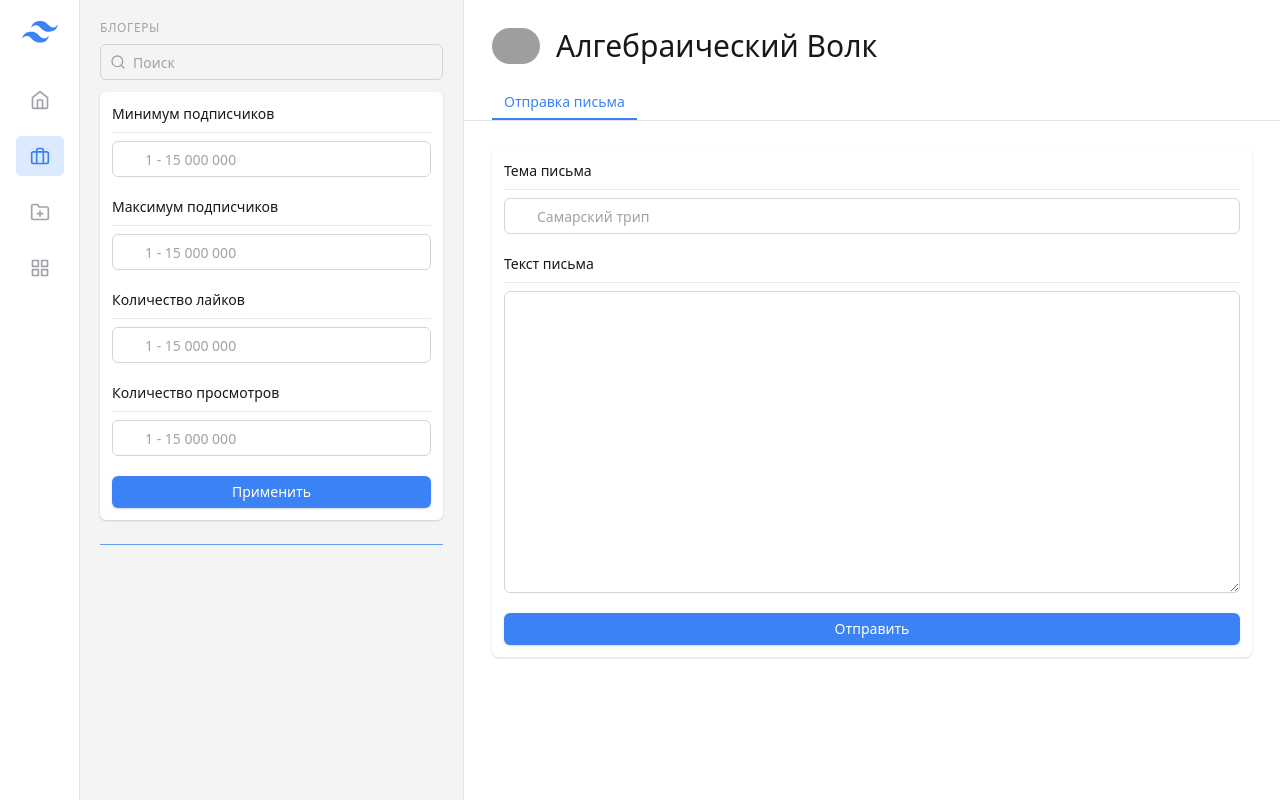
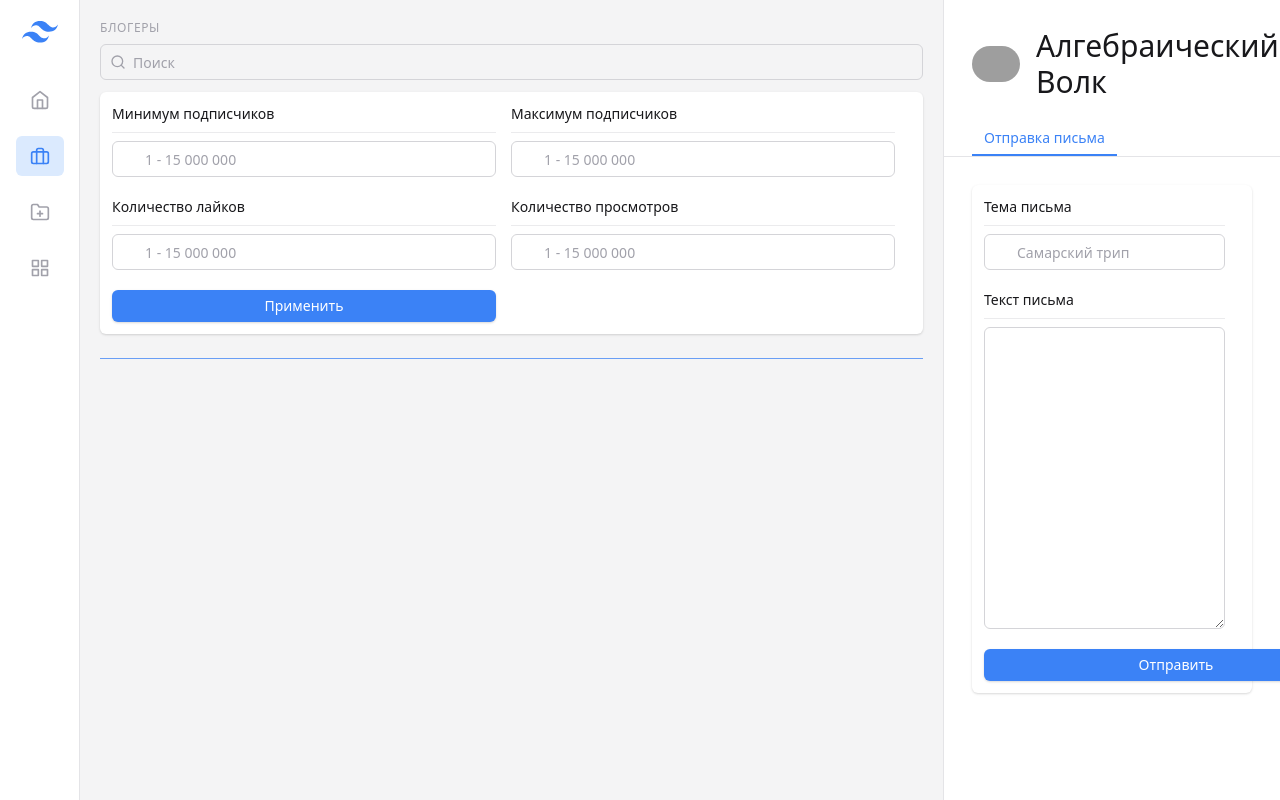
Before and after one commit to fckxorg/leaders_of_digital_cache_invalidation_backend, a Django app: page / in a window 1280 px wide. Run offline with Django 3.2, Linux system fonts and the light colour scheme; some libraries are stand-ins or nearby versions; some web fonts are replaced; grey boxes are pictures that could not be loaded.

Commit message:
frontend: change filter and cards
This commit change block with filter and bloger's card.
Now this block has 2 columns

```diff
--- a/searcher/api/static/css/style.css
+++ b/searcher/api/static/css/style.css
@@ -1181,6 +1181,10 @@
   width: 12rem;
 }
 
+.w-96 {
+  width: 24rem;
+}
+
 .w-full {
   width: 100%;
 }
@@ -1349,13 +1353,19 @@
 
 
 .w-72 {
-  width: 24rem;
+  width: 54rem;
+}
+
+.flex-row {
+  flex-direction: row;
+  flex-wrap: wrap;
 }
 
 
 
 .filter_item {
   margin-bottom: 20px;
+  margin-right: 15px;
 }
 
 .margin-down-5 {
@@ -1378,5 +1388,17 @@
 }
 
 .bloger-card {
-  margin-bottom: 15px;
+  margin: 0 22px 10px 0;
+  width: 25rem;
 }
+
+.last-bloger-card {
+  margin: 0 0 10px 0;
+  width: 25rem;
+}
+
+.bloger-cards-container {
+  display: flex;
+  flex-wrap: wrap;
+  /* flex-direction: row; */
+}
--- a/searcher/api/static/js/main.js
+++ b/searcher/api/static/js/main.js
@@ -25,11 +25,16 @@
 
                 let bloger_cards_html = "";
 
-                data.blogers.forEach(bloger => {
+                data.blogers.forEach((bloger, key, blogers) => {
                     console.log(bloger);
 
+                    let bloger_card_class = 'bloger-card'
+                    if (key % 2 !== 0) {
+                        bloger_card_class = 'last-bloger-card';
+                    }
+
                     bloger_cards_html += `
-                    <div class="bloger-card bg-white p-3 w-full flex flex-col rounded-md dark:bg-gray-800 shadow">
+                    <div class="${bloger_card_class} bg-white p-3 flex flex-col rounded-md dark:bg-gray-800 shadow">
                         <div class="flex xl:flex-row flex-col items-center font-medium text-gray-900 dark:text-white pb-2 mb-2 xl:border-b border-gray-200 border-opacity-75 dark:border-gray-700 w-full">
                             <img src="${bloger.photo}" class="w-7 h-7 mr-2 rounded-full" alt="profile" />
                             <a href="${bloger.link}" target="_blank">${bloger.name}</a>
@@ -85,3 +90,7 @@
         return '<i class="fab fa-instagram network-icon"></i>';
     }
 }
+
+function bloger_card_class(blogers, ) {
+
+}
--- a/searcher/api/templates/index.html
+++ b/searcher/api/templates/index.html
@@ -75,8 +75,8 @@
         </div>
 
         <div class="space-y-4 mt-3">
-          <div class="bg-white p-3 w-full flex flex-col rounded-md dark:bg-gray-800 shadow">
-            <div class="filter_item">
+          <div class="bg-white p-3 w-full flex flex-row rounded-md dark:bg-gray-800 shadow">
+            <div class="filter_item w-96">
               <div class="flex xl:flex-row flex-col items-center font-medium text-gray-900 dark:text-white pb-2 mb-2 xl:border-b border-gray-200 border-opacity-75 dark:border-gray-700 w-full">
                 Минимум подписчиков
               </div>
@@ -84,7 +84,7 @@
                 <input type="text" class="min-sub-input pl-8 h-9 bg-transparent border border-gray-300 dark:border-gray-700 dark:text-white w-full rounded-md text-sm" placeholder="1 - 15 000 000" />
               </div>
             </div>
-            <div class="filter_item">
+            <div class="filter_item w-96">
               <div class="flex xl:flex-row flex-col items-center font-medium text-gray-900 dark:text-white pb-2 mb-2 xl:border-b border-gray-200 border-opacity-75 dark:border-gray-700 w-full">
                 Максимум подписчиков
               </div>
@@ -92,7 +92,7 @@
                 <input type="text" class="max-sub-input pl-8 h-9 bg-transparent border border-gray-300 dark:border-gray-700 dark:text-white w-full rounded-md text-sm" placeholder="1 - 15 000 000" />
               </div>
             </div>
-            <div class="filter_item">
+            <div class="filter_item w-96">
               <div class="flex xl:flex-row flex-col items-center font-medium text-gray-900 dark:text-white pb-2 mb-2 xl:border-b border-gray-200 border-opacity-75 dark:border-gray-700 w-full">
                 Количество лайков
               </div>
@@ -100,7 +100,7 @@
                 <input type="text" class="avg-likes-input pl-8 h-9 bg-transparent border border-gray-300 dark:border-gray-700 dark:text-white w-full rounded-md text-sm" placeholder="1 - 15 000 000" />
               </div>
             </div>
-            <div class="filter_item">
+            <div class="filter_item w-96">
               <div class="flex xl:flex-row flex-col items-center font-medium text-gray-900 dark:text-white pb-2 mb-2 xl:border-b border-gray-200 border-opacity-75 dark:border-gray-700 w-full">
                 Количество просмотров
               </div>
@@ -109,7 +109,7 @@
               </div>
             </div>
 
-            <button class="filter-button h-8 px-3 rounded-md shadow text-white bg-blue-500">Применить</button>
+            <button class="filter-button w-96 h-8 px-3 rounded-md shadow text-white bg-blue-500">Применить</button>
           </div>
 
           <div class="flex xl:flex-row flex-col items-center font-medium text-gray-900 dark:text-white pb-2 mb-2 xl:border-b border-blue-500 border-opacity-75 dark:border-gray-700 w-full">
@@ -168,7 +168,7 @@
                 </div>
               </div>
 
-              <button class="h-8 px-3 rounded-md shadow text-white bg-blue-500">Отправить</button>
+              <button class="h-8 w-96 px-3 rounded-md shadow text-white bg-blue-500">Отправить</button>
             </div>
 
           <!-- <div class="flex w-full items-center mb-7">
```
